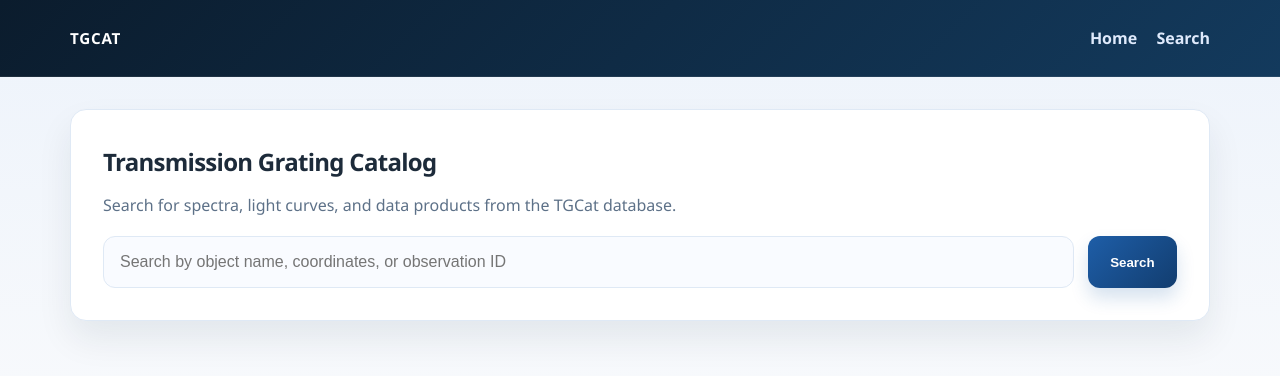
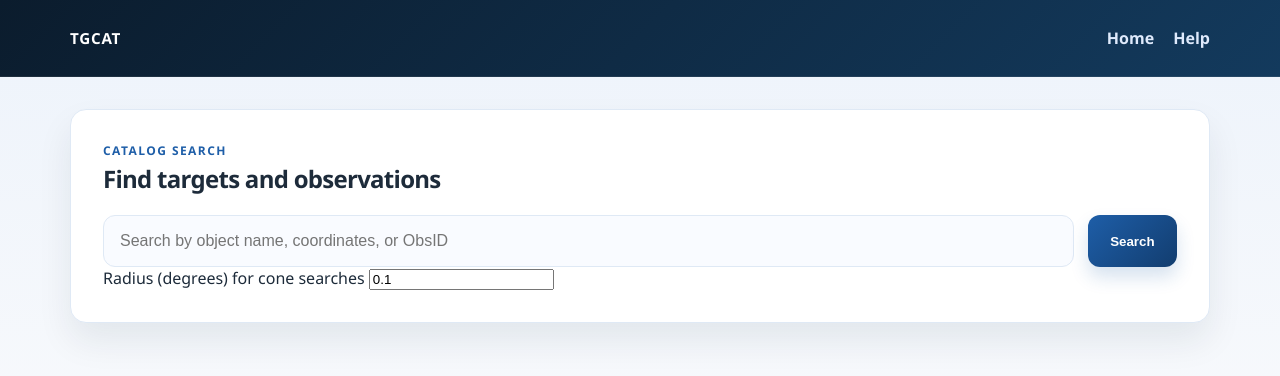
Before and after one commit to HETGS/tgdingo, a Django app: page / in a window 1280 px wide. Shown: the top 376 px of the page. Run offline with Django 5.2, Linux system fonts and the light colour scheme.

Commit message:
Search by coordinates

```diff
--- a/catalog/urls.py
+++ b/catalog/urls.py
@@ -6,7 +6,7 @@ app_name = "catalog"
 
 urlpatterns = [
     path("", views.home, name="home"),
-    path("search/", views.search, name="search"),
+    path("help/", views.help, name="help"),
     path(
         "observation/<int:obsid>/", views.observation_detail, name="observation_detail"
     ),
--- a/catalog/views.py
+++ b/catalog/views.py
@@ -65,6 +65,71 @@ def _parse_coordinate(value):
     return None
 
 
+def _observation_result_entries(observations, source=None, summary_formatter=None):
+    """Convert observation records into deduplicated result dictionaries.
+
+    Parameters
+    ----------
+    observations : iterable
+        Observation objects to convert into search result entries.
+    source : Source, optional
+        Matching source associated with the observations.
+    summary_formatter : callable, optional
+        Function that accepts ``(source, observation)`` and returns a summary string.
+
+    Returns
+    -------
+    list of dict
+        Result dictionaries for each valid observation.
+    """
+    results = []
+    seen = set()
+    for observation in observations:
+        observation_id = getattr(observation, "obsid", None)
+        if observation_id is None:
+            continue
+
+        key = (
+            getattr(source, "srcid", None)
+            if source is not None
+            else getattr(observation, "srcid", None),
+            observation_id,
+            getattr(observation, "instrument", None),
+        )
+        if key in seen:
+            continue
+        seen.add(key)
+
+        result_source = source
+        if result_source is None and getattr(observation, "srcid", None) is not None:
+            try:
+                result_source = Source.objects.filter(srcid=observation.srcid).first()
+            except Exception:
+                result_source = None
+
+        result = {
+            "object_name": (
+                getattr(result_source, "source_name", None)
+                or getattr(result_source, "simbad_ID", None)
+                or getattr(result_source, "ned_ID", None)
+                or getattr(observation, "target", None)
+                or str(observation_id)
+            ),
+            "observation_id": observation_id,
+            "instrument": getattr(observation, "instrument", "N/A"),
+            "source_id": getattr(result_source, "srcid", None)
+            if result_source is not None
+            else getattr(observation, "srcid", None),
+            "summary": (
+                summary_formatter(result_source, observation)
+                if summary_formatter is not None
+                else f"Observation {observation_id} matches the requested ObsID."
+            ),
+        }
+        results.append(result)
+    return results
+
+
 def _source_observation_results(source, summary_formatter):
     """Build result records for all accepted observations attached to a source.
 
@@ -90,43 +155,18 @@ def _source_observation_results(source, summary_formatter):
     except Exception:
         matched_observations = []
 
-    results = []
-    seen = set()
-    for observation in matched_observations:
-        observation_id = getattr(observation, "obsid", None)
-        if observation_id is None:
-            continue
-        key = (
-            getattr(source, "srcid", None),
-            observation_id,
-            getattr(observation, "instrument", None),
-        )
-        if key in seen:
-            continue
-        seen.add(key)
-
-        results.append(
-            {
-                "object_name": getattr(source, "source_name", None)
-                or getattr(source, "simbad_ID", None)
-                or getattr(source, "ned_ID", None)
-                or str(getattr(source, "srcid", "Unknown target")),
-                "observation_id": observation_id,
-                "instrument": getattr(observation, "instrument", "N/A"),
-                "source_id": getattr(source, "srcid", None),
-                "summary": summary_formatter(source, observation),
-            }
-        )
-    return results
+    return _observation_result_entries(
+        matched_observations, source=source, summary_formatter=summary_formatter
+    )
 
 
-def _coordinate_search_results(query: str, radius_deg: float = 0.1):
+def _coordinate_search_results(query, radius_deg: float = 0.1):
     """Return accepted observations within a radius of a coordinate.
 
     Parameters
     ----------
-    query : str
-        Coordinate string to search against the catalog.
+    query : str or astropy.coordinates.SkyCoord
+        Coordinate string or resolved coordinate to search against the catalog.
     radius_deg : float, default=0.1
         Angular search radius in degrees.
 
@@ -134,9 +174,9 @@ def _coordinate_search_results(query: str, radius_deg: float = 0.1):
     -------
     list of dict
         Result entries for matching source observations, using the matched source name
-        and each accepted observation ID.
+        and each accepted ObsID.
     """
-    coord = _parse_coordinate(query)
+    coord = query if isinstance(query, SkyCoord) else _parse_coordinate(query)
     if coord is None:
         return []
 
@@ -214,6 +254,23 @@ def _search_results(query: str, radius_deg: float = 0.1):
     if _parse_coordinate(query) is not None:
         return _coordinate_search_results(query, radius_deg=radius_deg)
 
+    if re.fullmatch(r"\d+", query):
+        try:
+            matching_observations = list(
+                Observation.objects.filter(obsid=int(query))
+                .filter(reject="N")
+                .order_by("id")
+                .all()
+            )
+        except Exception:
+            return []
+        return _observation_result_entries(
+            matching_observations,
+            summary_formatter=lambda src, observation: (
+                f"Observation {observation.obsid} matches the requested ObsID."
+            ),
+        )
+
     results = []
 
     try:
@@ -238,39 +295,12 @@ def _search_results(query: str, radius_deg: float = 0.1):
     except Exception:
         pass
 
-    if query.isdigit():
-        try:
-            matching_observations = list(
-                Observation.objects.filter(obsid=int(query))
-                .filter(reject="N")
-                .order_by("id")
-                .all()
-            )
-            for observation in matching_observations:
-                source = None
-                if observation.srcid is not None:
-                    try:
-                        source = Source.objects.filter(srcid=observation.srcid).first()
-                    except Exception:
-                        source = None
-                target_name = (
-                    getattr(source, "source_name", None)
-                    or getattr(source, "simbad_ID", None)
-                    or getattr(source, "ned_ID", None)
-                    or observation.target
-                    or str(observation.obsid)
-                )
-                results.append(
-                    {
-                        "object_name": target_name,
-                        "observation_id": observation.obsid,
-                        "instrument": getattr(observation, "instrument", "N/A"),
-                        "source_id": getattr(observation, "srcid", None),
-                        "summary": f"Observation {observation.obsid} matches the requested observation ID.",
-                    }
-                )
-        except Exception:
-            pass
+    try:
+        resolved_coord = SkyCoord.from_name(query)
+        if resolved_coord is not None:
+            results.extend(_coordinate_search_results(resolved_coord, radius_deg=radius_deg))
+    except Exception:
+        pass
 
     seen = set()
     deduplicated = []
@@ -289,33 +319,17 @@ def _search_results(query: str, radius_deg: float = 0.1):
 
 
 def home(request):
-    """Render the landing page for the TGCat catalog frontend.
+    """Render the TGCat home page and execute the active search query.
 
     Parameters
     ----------
     request : HttpRequest
-        Incoming HTTP request.
+        Incoming request containing an optional ``q`` and ``radius``.
 
     Returns
     -------
     HttpResponse
-        Rendered home page with default empty search values.
-    """
-    return render(request, "catalog/home.html", {"query": "", "radius": 0.1})
-
-
-def search(request):
-    """Handle the catalog search page and prepare the result list for rendering.
-
-    Parameters
-    ----------
-    request : HttpRequest
-        Incoming search request with query and optional radius parameters.
-
-    Returns
-    -------
-    HttpResponse
-        Search results page rendered with the user query, radius, and matches.
+        Home page with the search form and any matching catalog entries.
     """
     query = (request.GET.get("q") or "").strip()
     radius_raw = request.GET.get("radius")
@@ -326,9 +340,25 @@ def search(request):
     results = _search_results(query, radius_deg=radius)
     return render(
         request,
-        "catalog/search.html",
+        "catalog/home.html",
         {"query": query, "radius": radius, "results": results},
     )
+
+
+def help(request):
+    """Render a static help page with example search queries.
+
+    Parameters
+    ----------
+    request : HttpRequest
+        Incoming help request.
+
+    Returns
+    -------
+    HttpResponse
+        Search examples page that demonstrates accepted query formats.
+    """
+    return render(request, "catalog/help.html")
 
 
 def _as_plain_text(value):
@@ -359,7 +389,7 @@ def observation_detail(request, obsid):
     request : HttpRequest
         Incoming request for a specific observation.
     obsid : int
-        Observation identifier to fetch.
+        ObsID to fetch.
 
     Returns
     -------
--- a/templates/catalog/base.html
+++ b/templates/catalog/base.html
@@ -13,7 +13,7 @@
         <a href="{% url 'catalog:home' %}" class="brand">TGCat</a>
         <nav>
           <a href="{% url 'catalog:home' %}">Home</a>
-          <a href="{% url 'catalog:search' %}">Search</a>
+          <a href="{% url 'catalog:help' %}">Help</a>
         </nav>
       </div>
     </header>
--- a/templates/catalog/home.html
+++ b/templates/catalog/home.html
@@ -3,15 +3,70 @@
 {% block title %}TGCat Home{% endblock %}
 
 {% block content %}
-  <section class="hero">
-    <h1>Transmission Grating Catalog</h1>
-    <p class="muted-note">
-      Search for spectra, light curves, and data products from the TGCat database.
-    </p>
+  <section class="page-hero panel">
+    <div>
+      <p class="eyebrow">Catalog search</p>
+      <h1>Find targets and observations</h1>
+    </div>
 
-    <form class="search-form" method="get" action="{% url 'catalog:search' %}">
-      <input type="text" name="q" value="" placeholder="Search by object name, coordinates, or observation ID" />
+    <form class="search-form" method="get" action="{% url 'catalog:home' %}">
+      <input type="text" name="q" value="{{ query }}" placeholder="Search by object name, coordinates, or ObsID" />
       <button type="submit">Search</button>
     </form>
+
+    <div class="search-radius-row">
+      <label for="radius">Radius (degrees) for cone searches</label>
+      <input id="radius" type="number" name="radius" min="0.01" step="0.01" value="{{ radius|default:0.1 }}" />
+    </div>
+
+    {% if query %}
+      <p class="muted-note search-summary">Showing matches for <strong>{{ query }}</strong></p>
+    {% endif %}
+  </section>
+
+  <section class="results-panel">
+    {% if results %}
+      <div class="result-grid">
+        {% for result in results %}
+          <article class="result-card">
+            <div class="card-topline">
+              <span class="badge badge-blue">Target</span>
+              <span class="badge badge-slate">{{ result.instrument|default:"Unknown" }}</span>
+            </div>
+            <h3>{{ result.object_name }}</h3>
+            <dl class="meta-list">
+              <div>
+                <dt>Observation</dt>
+                <dd>
+                  {% if result.observation_id and result.observation_id != "N/A" %}
+                    <a href="{% url 'catalog:observation_detail' result.observation_id %}">{{ result.observation_id }}</a>
+                  {% else %}
+                    Unavailable
+                  {% endif %}
+                </dd>
+              </div>
+              <div>
+                <dt>Instrument</dt>
+                <dd>{{ result.instrument }}</dd>
+              </div>
+            </dl>
+            <p>{{ result.summary }}</p>
+            <div class="card-actions">
+              {% if result.observation_id and result.observation_id != "N/A" %}
+                <a class="link-button" href="{% url 'catalog:observation_detail' result.observation_id %}">View observation</a>
+              {% endif %}
+              <a class="link-button secondary-link" href="{% url 'catalog:object_detail' result.object_name %}">Target products</a>
+            </div>
+          </article>
+        {% endfor %}
+      </div>
+    {% else %}
+      {% if query %}
+        <div class="empty-state panel">
+          <h2>No matching catalog entries</h2>
+          <p class="muted-note">No matching catalog entries were found for the current search.</p>
+        </div>
+      {% endif %}
+    {% endif %}
   </section>
 {% endblock %}
--- a/templates/catalog/object_detail.html
+++ b/templates/catalog/object_detail.html
@@ -9,7 +9,7 @@
       <h1>{{ object_name }}</h1>
     </div>
     <div class="header-actions">
-      <a class="secondary-button" href="{% url 'catalog:search' %}">Back to search</a>
+      <a class="secondary-button" href="{% url 'catalog:home' %}">Back to home</a>
     </div>
   </section>
 
--- a/templates/catalog/observation_detail.html
+++ b/templates/catalog/observation_detail.html
@@ -9,14 +9,14 @@
       <h1>Observation {{ observation.obsid }}</h1>
     </div>
     <div class="header-actions">
-      <a class="secondary-button" href="{% url 'catalog:search' %}">Back to search</a>
+      <a class="secondary-button" href="{% url 'catalog:home' %}">Back to home</a>
     </div>
   </section>
 
   <section class="panel">
     <dl class="meta-list">
       <div>
-        <dt>Observation ID</dt>
+        <dt>ObsID</dt>
         <dd>
           <a href="https://cda.harvard.edu/chaser/startViewer.action?obsid={{ observation.obsid }}" target="_blank" rel="noreferrer">
             {{ observation.obsid }}
```
Also changed, not shown: catalog/tests.py (+46 -11 lines), project_description.md (+1 -1 lines), templates/catalog/help.html (added, +25 -0 lines), templates/catalog/search.html (deleted, +0 -70 lines).
